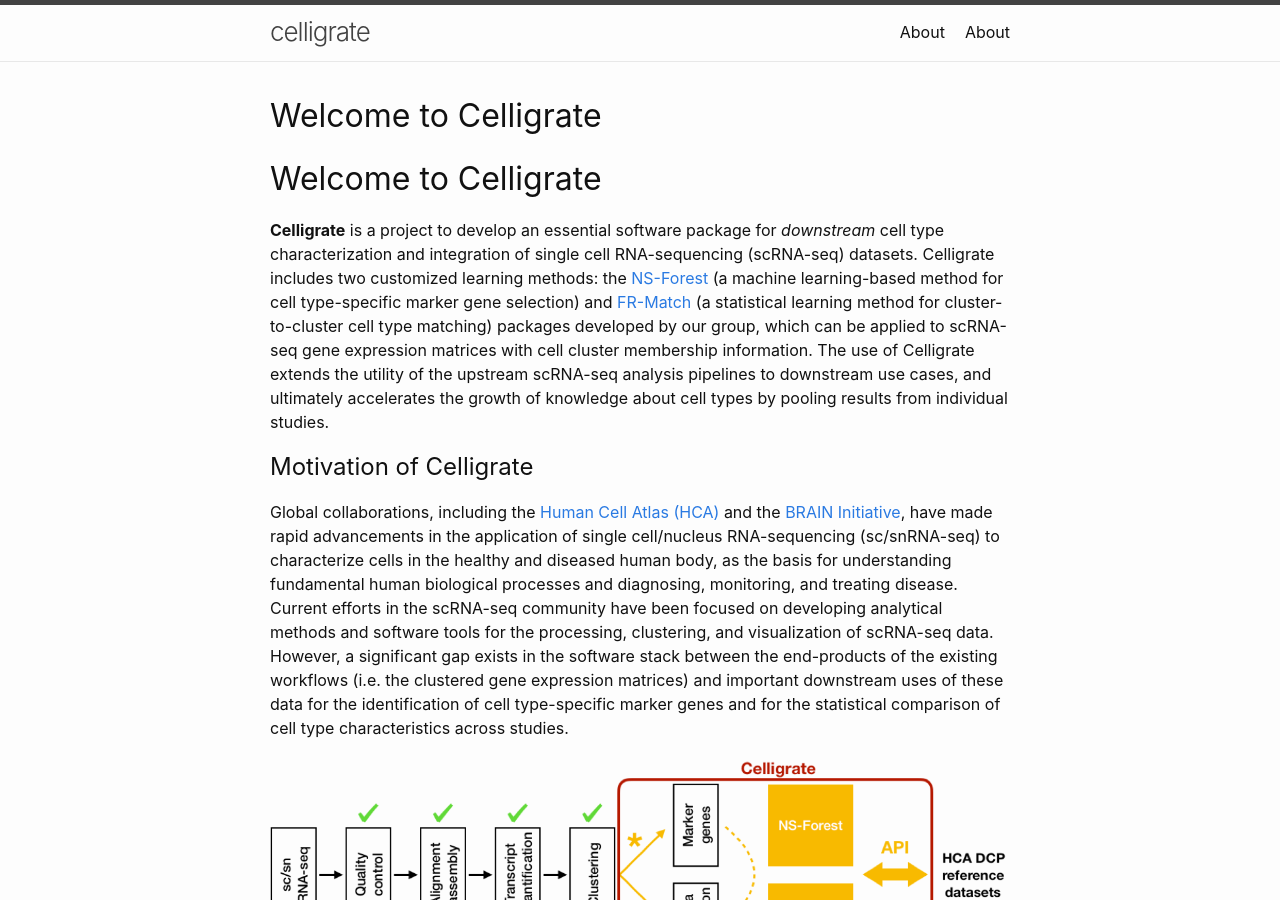
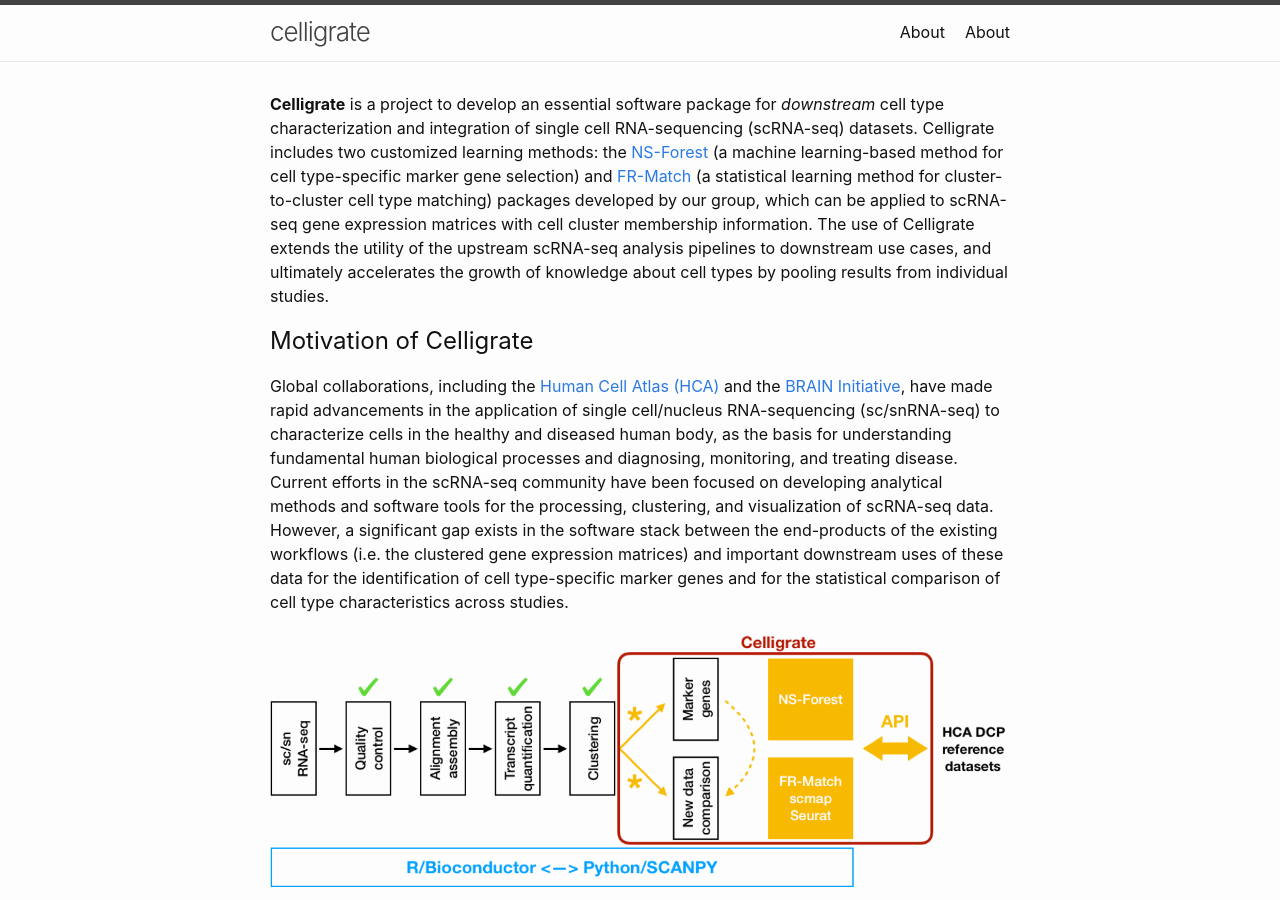
Before and after one commit to JCVenterInstitute/celligrate, a Jekyll site: the page built from index.md, in a window 1280 px wide and 900 px high. Built offline with Jekyll 4.4.1, drawn with Linux system fonts in a browser that asks for light colours; our own code applies the rules of GitHub Pages for plain Markdown files.

Commit message:
edited index.md

```diff
--- a/index.md
+++ b/index.md
@@ -7,8 +7,6 @@
 #
 layout: home
 ---
-
-# Welcome to Celligrate
 
 **Celligrate** is a project to develop an essential software package for *downstream* cell type characterization and integration of single cell RNA-sequencing (scRNA-seq) datasets. Celligrate includes two customized learning methods: the [NS-Forest](https://github.com/JCVenterInstitute/NSForest)  (a machine learning-based method for cell type-specific marker gene selection) and [FR-Match](https://github.com/JCVenterInstitute/FRmatch) (a statistical learning method for cluster-to-cluster cell type matching) packages developed by our group, which can be applied to scRNA-seq gene expression matrices with cell cluster membership information. The use of Celligrate extends the utility of the upstream scRNA-seq analysis pipelines to downstream use cases, and ultimately accelerates the growth of knowledge about cell types by pooling results from individual studies.
 
```
